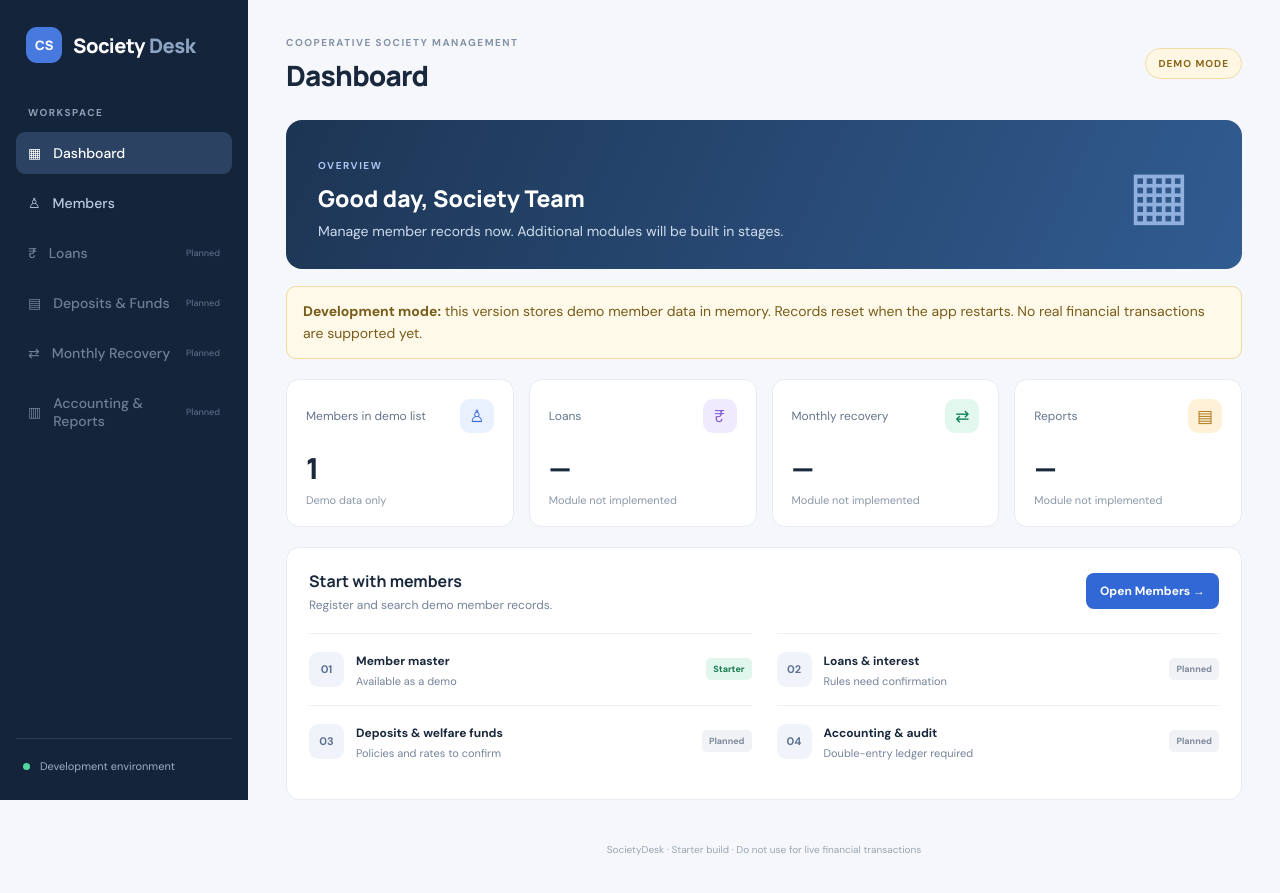
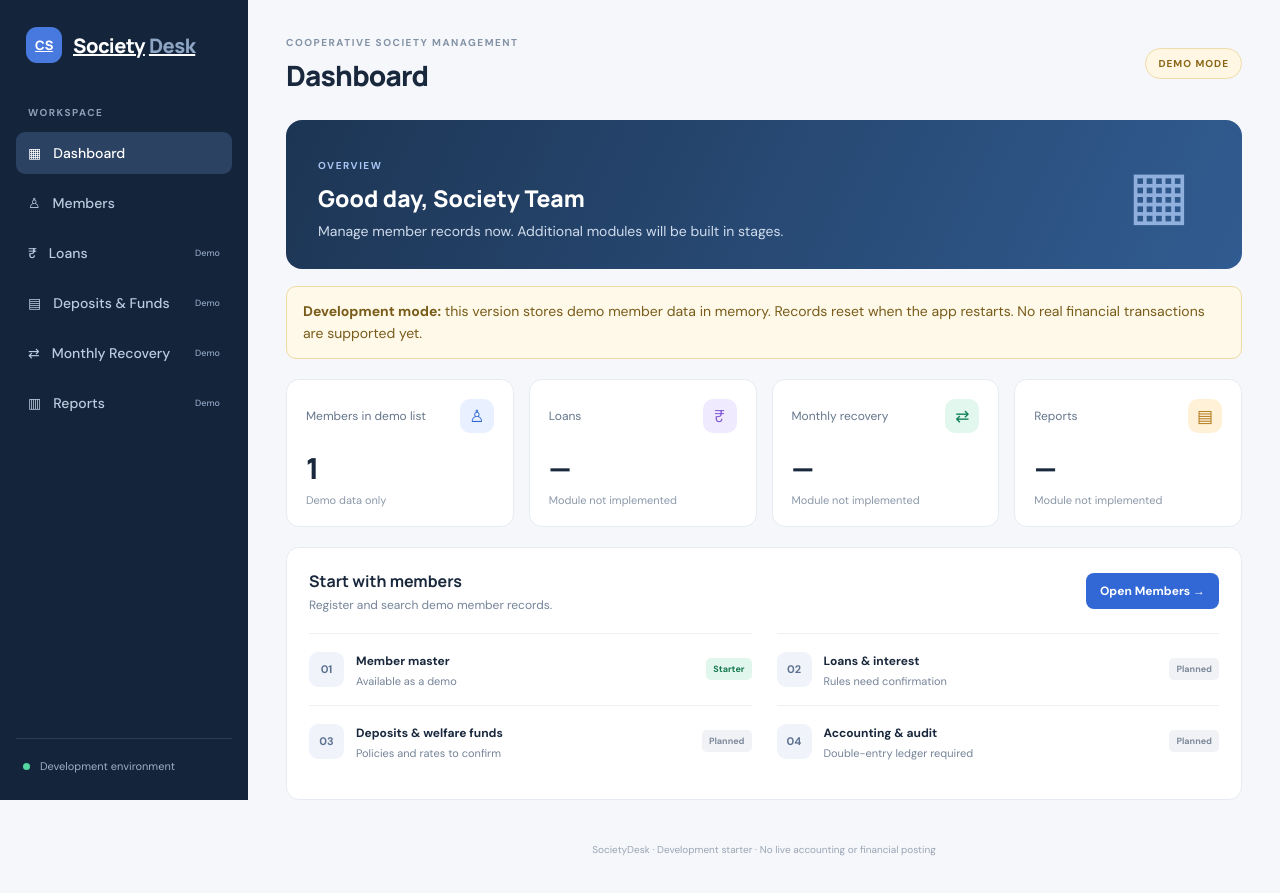
Before and after one commit to thiruroyal081-hub/corporating-society-management, a Flask app: page / in a window 1280 px wide. Run offline with Flask 3, Linux system fonts and the light colour scheme.

Commit message:
Connect navigation to starter modules

```diff
--- a/templates/base.html
+++ b/templates/base.html
@@ -3,19 +3,19 @@
 <head>
   <meta charset="utf-8">
   <meta name="viewport" content="width=device-width, initial-scale=1">
-  <title>{% block title %}Cooperative Society{% endblock %}</title>
+  <title>{% block title %}Dashboard | SocietyDesk{% endblock %}</title>
   <link rel="stylesheet" href="{{ url_for('static', filename='style.css') }}">
 </head>
 <body>
   <aside class="sidebar">
-    <div class="brand"><span class="brand-mark">CS</span><span>Society<span class="brand-muted">Desk</span></span></div>
+    <a class="brand" href="{{ url_for('dashboard') }}"><span class="brand-mark">CS</span><span>Society<span class="brand-muted">Desk</span></span></a>
     <p class="nav-label">WORKSPACE</p>
     <a class="nav-link {% if request.endpoint == 'dashboard' %}active{% endif %}" href="{{ url_for('dashboard') }}">▦ <span>Dashboard</span></a>
     <a class="nav-link {% if request.endpoint == 'member_list' %}active{% endif %}" href="{{ url_for('member_list') }}">♙ <span>Members</span></a>
-    <div class="nav-link disabled" title="Planned module">₹ <span>Loans</span><small>Planned</small></div>
-    <div class="nav-link disabled" title="Planned module">▤ <span>Deposits & Funds</span><small>Planned</small></div>
-    <div class="nav-link disabled" title="Planned module">⇄ <span>Monthly Recovery</span><small>Planned</small></div>
-    <div class="nav-link disabled" title="Planned module">▥ <span>Accounting & Reports</span><small>Planned</small></div>
+    <a class="nav-link {% if request.endpoint == 'loan_list' %}active{% endif %}" href="{{ url_for('loan_list') }}">₹ <span>Loans</span><small>Demo</small></a>
+    <a class="nav-link {% if request.endpoint == 'deposit_list' %}active{% endif %}" href="{{ url_for('deposit_list') }}">▤ <span>Deposits & Funds</span><small>Demo</small></a>
+    <a class="nav-link {% if request.endpoint == 'recovery_list' %}active{% endif %}" href="{{ url_for('recovery_list') }}">⇄ <span>Monthly Recovery</span><small>Demo</small></a>
+    <a class="nav-link {% if request.endpoint == 'reports' %}active{% endif %}" href="{{ url_for('reports') }}">▥ <span>Reports</span><small>Demo</small></a>
     <div class="sidebar-bottom"><span class="status-dot"></span> Development environment</div>
   </aside>
   <main class="main">
@@ -31,7 +31,7 @@
       {% endif %}
     {% endwith %}
     {% block content %}{% endblock %}
-    <footer>SocietyDesk · Starter build · Do not use for live financial transactions</footer>
+    <footer>SocietyDesk · Development starter · No live accounting or financial posting</footer>
   </main>
 </body>
 </html>
```
